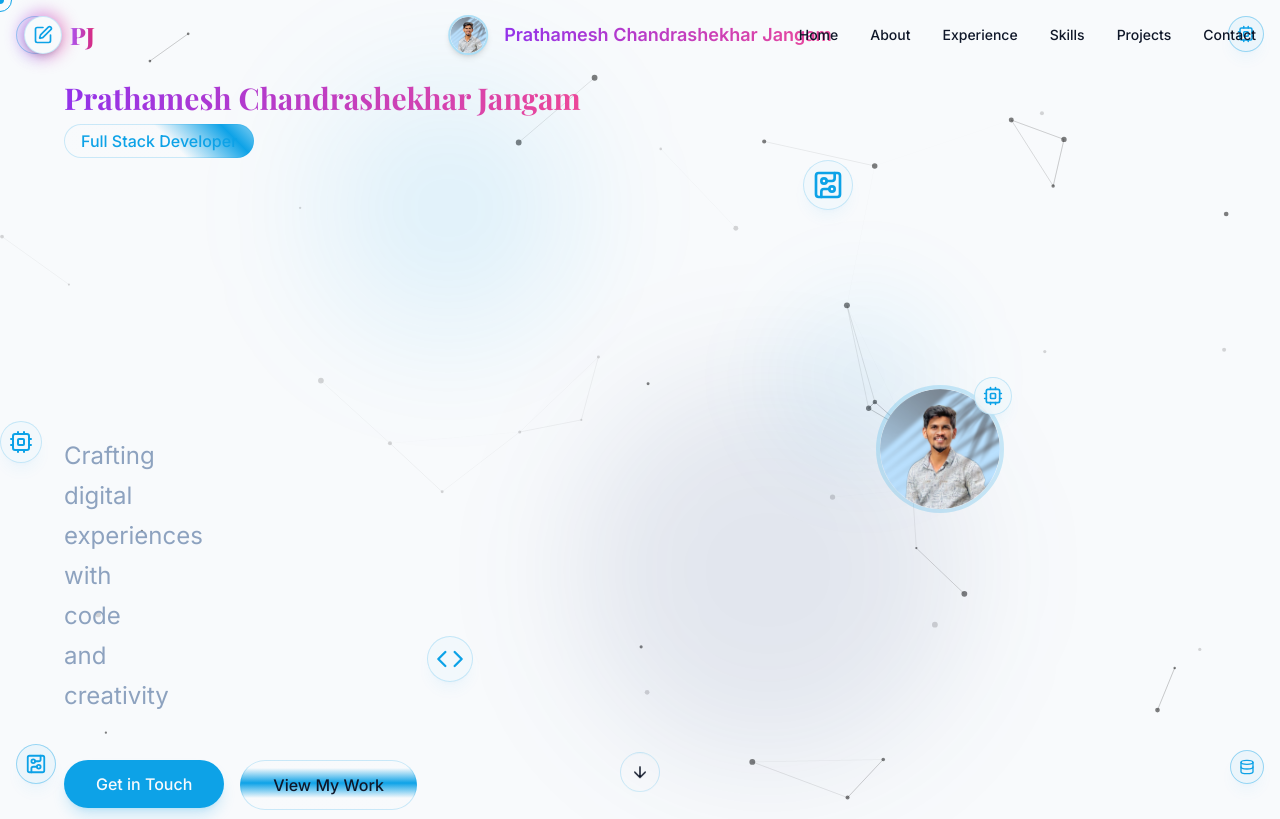
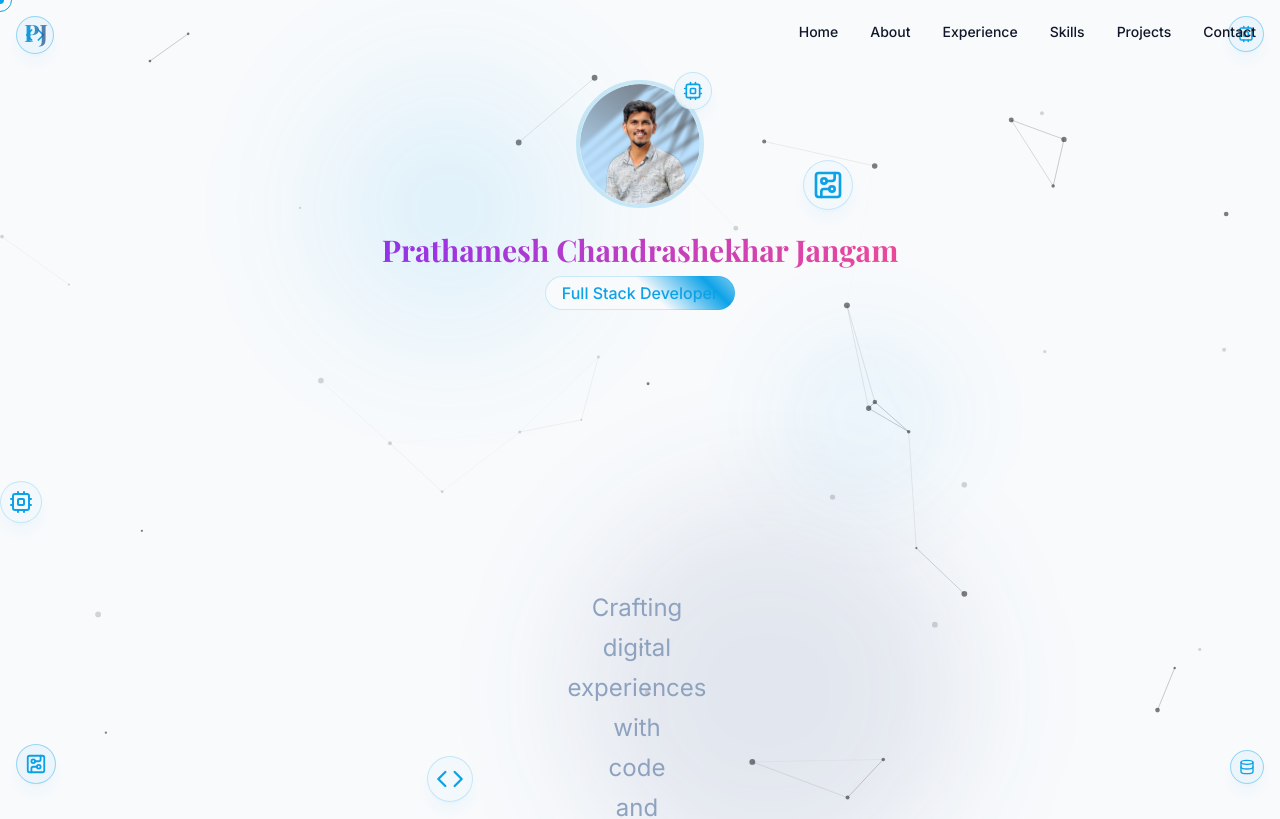
Before and after one commit to prathm1204/Prathamesh-jangam, a React (Vite) app: page / in a window 1280 px wide. Shown: the top 819 px of the page. Built offline with nearby package versions, Linux system fonts and the light colour scheme; a web font is replaced by a local one.

Commit message:
Reverted to edit edt-27ef7851-d1c7-4701-817b-30d9b6e01911: "Update hero section styling
Update the hero section to use different font colors and styles for the name and add a profile image."

```diff
--- a/src/components/Hero.tsx
+++ b/src/components/Hero.tsx
@@ -92,10 +92,18 @@ const Hero = () => {
       </div>
 
       <div className="container mx-auto px-6 relative z-10">
-        <div className="grid md:grid-cols-2 items-center gap-12 max-w-6xl mx-auto">
-          {/* Left side - Content and profile */}
-          <div className="text-center md:text-left order-2 md:order-1">
-            <div className="mb-8 flex flex-col md:items-start items-center">
+        <div className="max-w-4xl mx-auto text-center">
+          <div className="mb-8 flex flex-col items-center">
+            <div className="relative">
+              <Avatar className="w-32 h-32 mb-6 border-4 border-accent/20 animate-pulse-glow">
+                <AvatarImage src="/lovable-uploads/2b43f1a9-df36-45fd-9c9b-ea8d5b5e3c4e.png" alt="Prathamesh Chandrashekhar Jangam" />
+                <AvatarFallback className="bg-accent/20">PT</AvatarFallback>
+              </Avatar>
+              <div className="absolute -top-2 -right-2">
+                <TechLogo variant="cpu" size={20} />
+              </div>
+            </div>
+
             <h2 className="text-xl md:text-3xl font-display font-bold text-transparent bg-clip-text bg-gradient-to-r from-purple-600 to-pink-500 mb-2">
               Prathamesh Chandrashekhar Jangam
             </h2>
@@ -112,11 +120,12 @@ const Hero = () => {
             <AnimatedText
               text="Crafting digital experiences with code and creativity"
               tag="p"
-                className="text-xl md:text-2xl text-muted-foreground max-w-2xl mx-auto md:mx-0"
+              className="text-xl md:text-2xl text-muted-foreground max-w-2xl mx-auto"
               delay={0.5}
             />
+          </div>
 
-              <div className="flex flex-col sm:flex-row items-center md:items-start justify-center md:justify-start gap-4 mt-10 animate-fade-in-up" style={{ animationDelay: '0.6s' }}>
+          <div className="flex flex-col sm:flex-row items-center justify-center gap-4 mt-10 animate-fade-in-up" style={{ animationDelay: '0.6s' }}>
             <a
               href="#contact"
               className="bg-accent text-accent-foreground px-8 py-3 rounded-full font-medium hover:bg-accent/90 transition-colors interactive shadow-lg shadow-accent/20"
@@ -130,24 +139,6 @@ const Hero = () => {
               View My Work
             </a>
           </div>
-            </div>
-          </div>
-
-          {/* Right side - Only profile avatar */}
-          <div className="relative order-1 md:order-2 flex flex-col items-center">
-            {/* Profile avatar */}
-            <div className="relative mb-6 z-10">
-              <Avatar className="w-32 h-32 border-4 border-accent/20 animate-pulse-glow">
-                <AvatarImage src="/lovable-uploads/2b43f1a9-df36-45fd-9c9b-ea8d5b5e3c4e.png" alt="Prathamesh Chandrashekhar Jangam" />
-                <AvatarFallback className="bg-accent/20">PT</AvatarFallback>
-              </Avatar>
-              <div className="absolute -top-2 -right-2">
-                <TechLogo variant="cpu" size={20} />
-              </div>
-            </div>
-          </div>
-        </div>
-      </div>
 
           <div className="absolute bottom-10 left-0 right-0 flex justify-center animate-bounce">
             <a
@@ -160,6 +151,8 @@ const Hero = () => {
               </svg>
             </a>
           </div>
+        </div>
+      </div>
     </section>
   );
 };
--- a/src/components/Navbar.tsx
+++ b/src/components/Navbar.tsx
@@ -1,8 +1,6 @@
 
 import React, { useEffect, useState } from 'react';
 import { cn } from '@/lib/utils';
-import { Avatar, AvatarFallback, AvatarImage } from './ui/avatar';
-import { Code, Pen, PenSquare } from 'lucide-react';
 
 const Navbar = () => {
   const [scrolled, setScrolled] = useState(false);
@@ -37,29 +35,10 @@ const Navbar = () => {
       )}
     >
       <div className="container mx-auto px-6 flex items-center justify-between">
-        {/* Modern PJ Logo */}
-        <a href="#" className="text-2xl font-bold font-display flex items-center gap-2 interactive">
-          <div className="relative">
-            <div className="absolute -inset-1 bg-gradient-to-r from-purple-600 to-pink-500 rounded-full blur opacity-75 animate-pulse"></div>
-            <div className="relative bg-background rounded-full p-2 flex items-center justify-center border border-accent/20 shadow-md">
-              <PenSquare className="h-5 w-5 text-accent" />
-            </div>
-          </div>
-          <span className="text-gradient bg-gradient-to-r from-purple-500 to-pink-600 font-extrabold">PJ</span>
+        <a href="#" className="text-2xl font-bold font-display">
+          <span className="text-gradient">PJ</span>
         </a>
 
-        {/* Center section with profile and full name */}
-        <div className="hidden md:flex items-center gap-4 absolute left-1/2 transform -translate-x-1/2">
-          <Avatar className="w-10 h-10 border-2 border-accent/30 shadow-md">
-            <AvatarImage src="/lovable-uploads/2b43f1a9-df36-45fd-9c9b-ea8d5b5e3c4e.png" alt="Prathamesh Chandrashekhar Jangam" />
-            <AvatarFallback className="bg-accent/20">PJ</AvatarFallback>
-          </Avatar>
-          <span className="font-semibold text-lg text-transparent bg-clip-text bg-gradient-to-r from-purple-600 to-pink-500">
-            Prathamesh Chandrashekhar Jangam
-          </span>
-        </div>
-
-        {/* Navigation links */}
         <div className="hidden md:flex items-center space-x-8">
           {navLinks.map((link) => (
             <a
@@ -107,17 +86,6 @@ const Navbar = () => {
           mobileMenuOpen ? "opacity-100 pointer-events-auto" : "opacity-0 pointer-events-none"
         )}
       >
-        {/* Mobile profile section with full name */}
-        <div className="flex flex-col items-center mb-8">
-          <Avatar className="w-20 h-20 border-4 border-accent/30 shadow-lg mb-4">
-            <AvatarImage src="/lovable-uploads/2b43f1a9-df36-45fd-9c9b-ea8d5b5e3c4e.png" alt="Prathamesh Chandrashekhar Jangam" />
-            <AvatarFallback className="bg-accent/20">PJ</AvatarFallback>
-          </Avatar>
-          <span className="text-xl font-medium text-transparent bg-clip-text bg-gradient-to-r from-purple-600 to-pink-500 text-center px-4">
-            Prathamesh Chandrashekhar Jangam
-          </span>
-        </div>
-
         <div className="space-y-6 text-center">
           {navLinks.map((link, index) => (
             <a
```
Also changed, not shown: public/lovable-uploads/57287faa-6db0-44ec-8573-046e939d27d0.png (deleted). Lines whose indentation alone changed are shown as unchanged.
